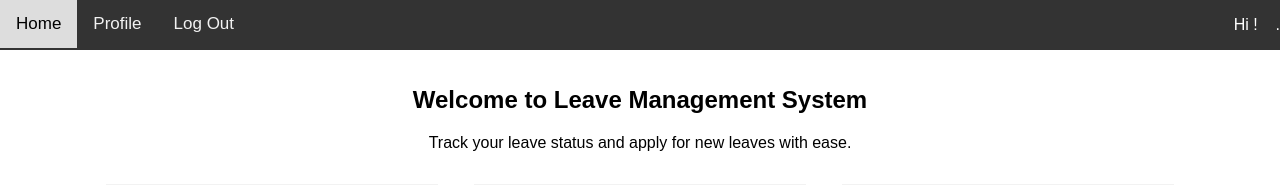
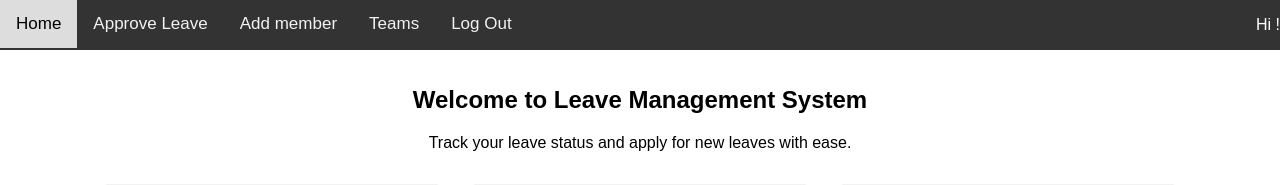
Before and after one commit to niraj1920-cloud/Leavemgt, a Django app: page / in a window 1280 px wide. Shown: the top 185 px of the page. Run offline with Django 4.2, Linux system fonts and the light colour scheme; the visitor is signed in with stand-in values (Sample User, id 1); data that the repository does not hold is empty.

Commit message:
Fixed nav bar css

```diff
--- a/firstproject/myapp/templates/base.html
+++ b/firstproject/myapp/templates/base.html
@@ -9,23 +9,22 @@
   <body>
     <div class="topnav">
       {% if request.user.member.designation == "Employee" %}
-        <a {% if 'ehome' in request.path %}class="active"{% endif %} href="{% url 'ehome' %}">Home</a>
+        <a {% if request.path == '/ehome' %}class="active"{% endif %} href="{% url 'ehome' %}">Home</a>
+        <a {% if request.path == '/profile' %}class="active"{% endif %} href="{% url 'profile' %}">Profile</a>
+        <a {% if request.path == '/leave' %}class="active"{% endif %} href="{% url 'leave' %}">Apply for leave</a>
+        <a {% if request.path == '/leave_history' %}class="active"{% endif %} href="{% url 'leave_history' %}">Leave History</a>
+
       {% else %}
-        <a {% if 'mhome' in request.path %}class="active"{% endif %} href="{% url 'mhome' %}">Home</a>
+
+      <a {% if request.path == '/mhome' %}class="active"{% endif %} href="{% url 'mhome' %}">Home</a>
+      <a {% if request.path == '/manager_leaveapproval' %}class="active"{% endif %} href="{% url 'manager_leaveapproval' %}">Approve Leave</a>
+      <a {% if request.path == '/manageraddemp' %}class="active"{% endif %} href="{% url 'manageraddemp' %}">Add member</a>
+      <a {% if request.path == '/teams' %}class="active"{% endif %} href="{% url 'teams' %}">Teams</a>
       {% endif %}
-      <a {% if 'profile' in request.path %}class="active"{% endif %} href="{% url 'profile' %}">Profile</a>
-      {% if request.user.member.designation == "Employee" %}
-        <a {% if request.path == '/leave/' %}class="active"{% endif %} href="{% url 'leave' %}">Apply for leave</a>
-        <a {% if 'leave_history' in request.path %}class="active"{% endif %} href="{% url 'leave_history' %}">Leave History</a>
-      {% endif %}
-      {% if request.user.member.designation == "Manager" %}
-        <a {% if request.path == '/manager_leaveapproval/' %}class="active"{% endif %} href="{% url 'manager_leaveapproval' %}">Approve Leave</a>
-        <a {% if request.path == '/manageraddemp/' %}class="active"{% endif %} href="{% url 'manageraddemp' %}">Add member</a>
-        <a {% if request.path == '/teams/' %}class="active"{% endif %} href="{% url 'teams' %}">Teams</a>
-      {% endif %}
+
       <a href="{% url 'logout' %}">Log Out</a>
       <p align="right" style="color: white">
-        Hi {{ request.user.member.fname }}!&nbsp;&nbsp;&nbsp;&nbsp;.
+        Hi {{ request.user.member.fname }}!
       </p>
     </div>
 
```
